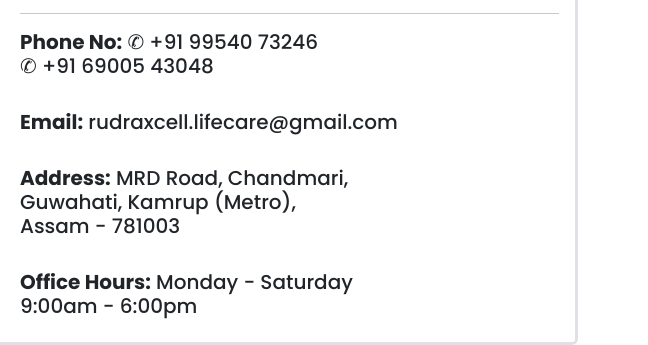
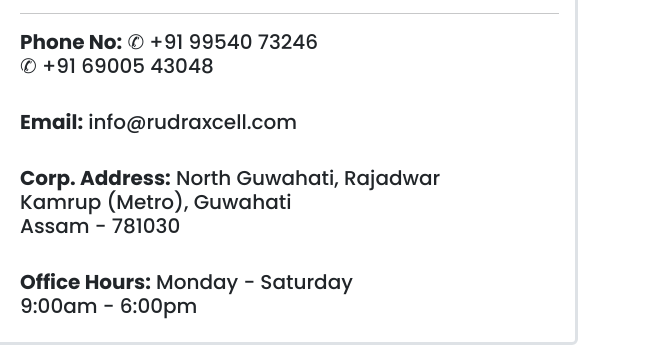
Before and after one commit to lakshit-loy-dutta/rudraxcell-website, a plain HTML site: page about.html in a window 1280 px wide. Shown: the part 634-979 px from the top of the page, 632-1280 px from the left. Drawn offline with nearby package versions, Linux system fonts and the light colour scheme.

Commit message:
Changed order button and address

```diff
--- a/about.html
+++ b/about.html
@@ -131,15 +131,17 @@
 								<br />
 								<p class="h5">
 									<strong>Email:</strong>
-									rudraxcell.lifecare@gmail.com
+									<a href="mailto:info@rudraxcell.com"
+										>info@rudraxcell.com</a
+									>
 								</p>
 								<br />
 								<p class="h5">
-									<strong>Address:</strong>
-									MRD Road, Chandmari,<br />
-									Guwahati, Kamrup (Metro),
+									<strong>Corp. Address:</strong>
+									North Guwahati, Rajadwar<br />
+									Kamrup (Metro), Guwahati
 									<br />
-									Assam - 781003
+									Assam - 781030
 								</p>
 								<br />
 								<p class="h5">
```
Also changed, not shown: products/ketagxt.html (+1 -1 lines), products/phosclog400.html (+1 -1 lines), products/probitrust15.html (+1 -1 lines), products/probitrust45.html (+1 -1 lines), products/renoxcell.html (+1 -1 lines).
